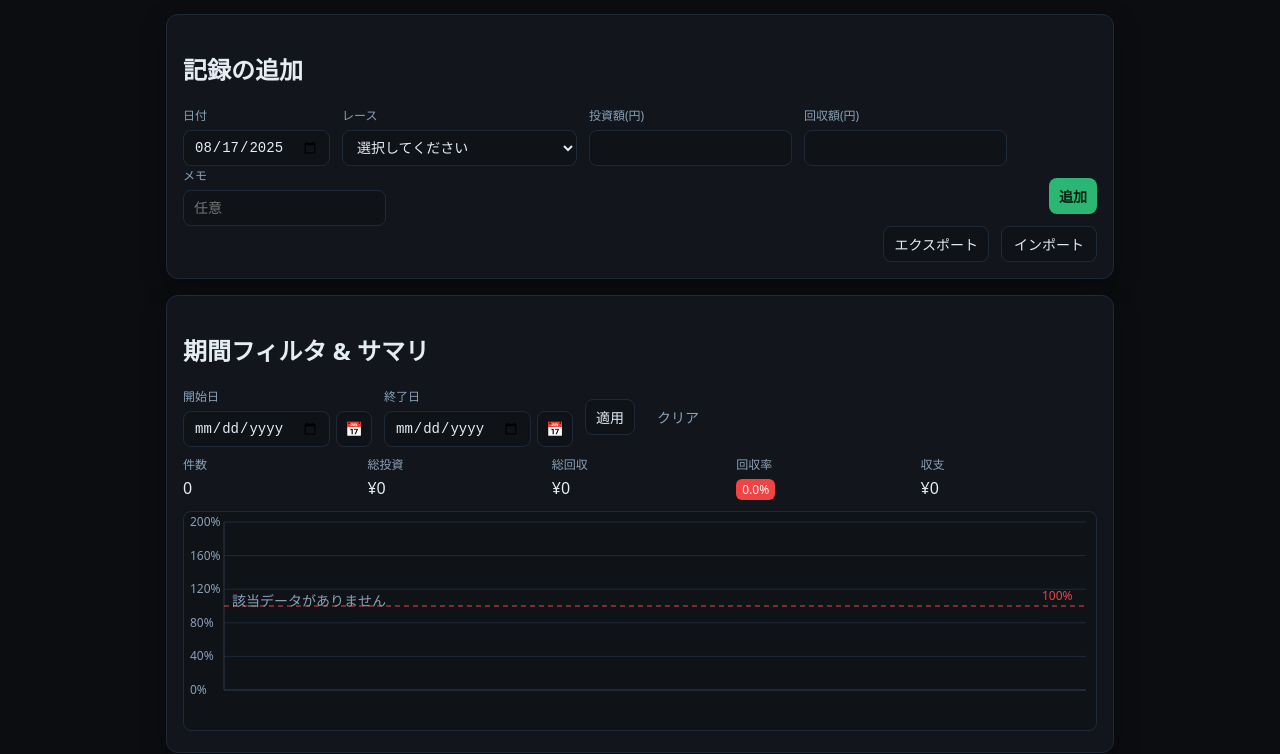
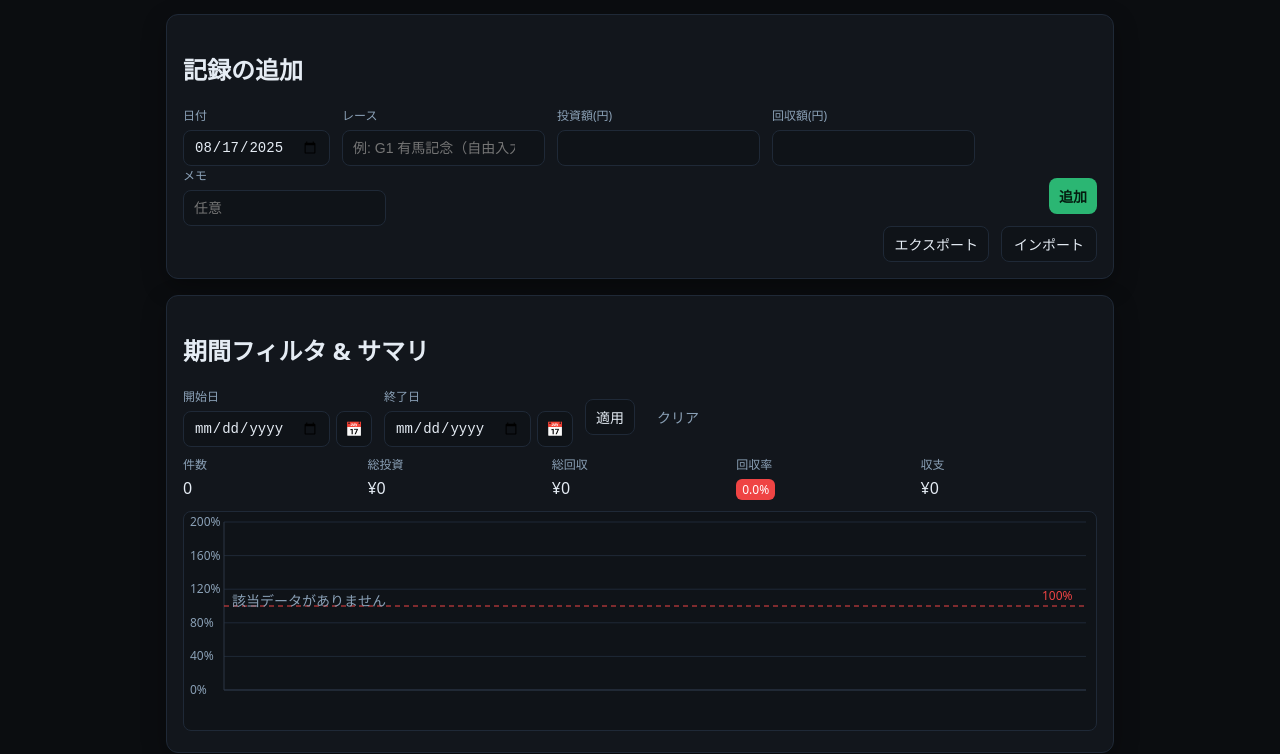
Before and after one commit to pattatto/keiba-roi, a plain HTML site: page index.html in a window 1280 px wide. Shown: the part 67-821 px from the top of the page. Drawn offline with Linux system fonts and the light colour scheme.

Commit message:
feat: レース入力を自由入力化（datalist候補付き）\n\n- selectをtext+に置換し自由入力可能に\n- の重賞一覧を候補として提示\n- 既存フィルタ/集計はレース文字列をそのまま利用\n- SWキャッシュ版をv3に上げ反映を確実化

```diff
--- a/app.js
+++ b/app.js
@@ -7,7 +7,8 @@
   const $ = (sel) => document.querySelector(sel);
 
   // Elements
-  const raceSelect = $('#race');
+  const raceInput = /** @type {HTMLInputElement} */(document.getElementById('race'));
+  const raceDatalist = /** @type {HTMLDataListElement} */(document.getElementById('race-list'));
   const form = $('#entry-form');
   const tbody = $('#records tbody');
   const from = $('#from');
@@ -151,24 +152,17 @@
 
   function uid() { return Math.random().toString(36).slice(2, 10); }
 
-  // Populate races
-  function setupRaceSelect() {
-    raceSelect.innerHTML = '';
-    const optEmpty = document.createElement('option');
-    optEmpty.value = '';
-    optEmpty.textContent = '選択してください';
-    raceSelect.appendChild(optEmpty);
+  // Populate race datalist (suggestions)
+  function setupRaceDatalist() {
+    if (!raceDatalist) return;
+    const opts = [];
     RACE_LIST.forEach(({ group, items }) => {
-      const og = document.createElement('optgroup');
-      og.label = group;
       items.forEach((name) => {
-        const op = document.createElement('option');
-        op.value = `${group} ${name}`;
-        op.textContent = `${group} ${name}`;
-        og.appendChild(op);
+        const v = `${group} ${name}`;
+        opts.push(`<option value="${escapeHtml(v)}"></option>`);
       });
-      raceSelect.appendChild(og);
     });
+    raceDatalist.innerHTML = opts.join('');
   }
 
   // Render table
@@ -473,7 +467,7 @@
   form.addEventListener('submit', (e) => {
     e.preventDefault();
     const date = /** @type {HTMLInputElement} */($('#date')).value;
-    const race = /** @type {HTMLSelectElement} */(raceSelect).value;
+    const race = (raceInput?.value || '').trim();
     const stake = parseNum(/** @type {HTMLInputElement} */($('#stake')).value);
     const ret = parseNum(/** @type {HTMLInputElement} */($('#return')).value);
     const memo = /** @type {HTMLInputElement} */($('#memo')).value.trim();
@@ -683,7 +677,7 @@
   }
 
   // Init
-  setupRaceSelect();
+  setupRaceDatalist();
   // Default date = today
   const today = new Date().toISOString().slice(0,10);
   document.getElementById('date').value = today;
--- a/index.html
+++ b/index.html
@@ -29,7 +29,8 @@
               <input type="date" id="date" required />
             </label>
             <label>レース
-              <select id="race" required></select>
+              <input type="text" id="race" list="race-list" placeholder="例: G1 有馬記念（自由入力可）" required />
+              <datalist id="race-list"></datalist>
             </label>
             <label>投資額(円)
               <input type="number" id="stake" min="0" step="100" required />
--- a/sw.js
+++ b/sw.js
@@ -1,5 +1,5 @@
 // Simple offline-first Service Worker for keiba-roi
-const CACHE_NAME = 'keiba-roi-cache-v2';
+const CACHE_NAME = 'keiba-roi-cache-v3';
 const PRECACHE_URLS = [
   './',
   './index.html',
```
